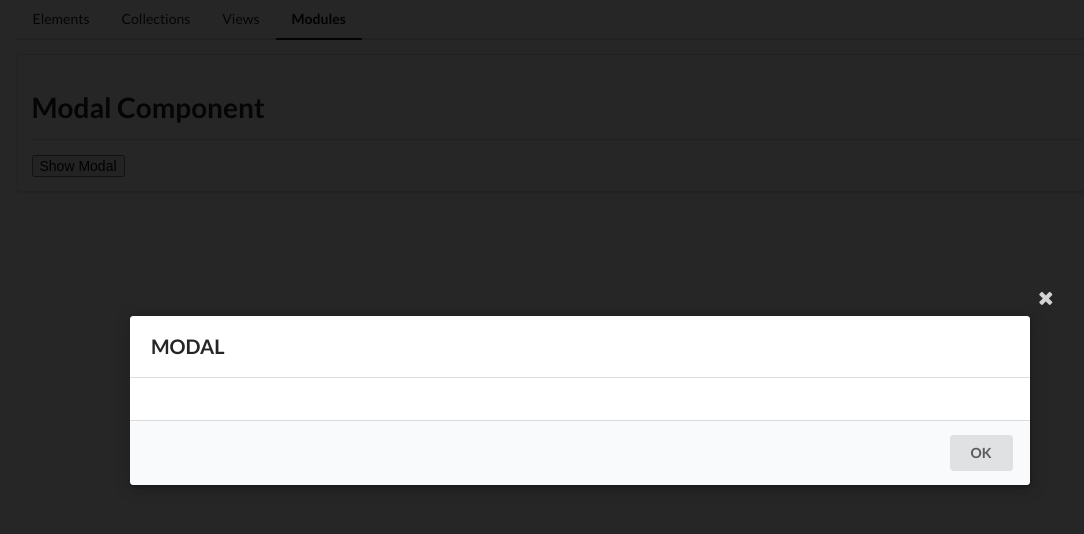
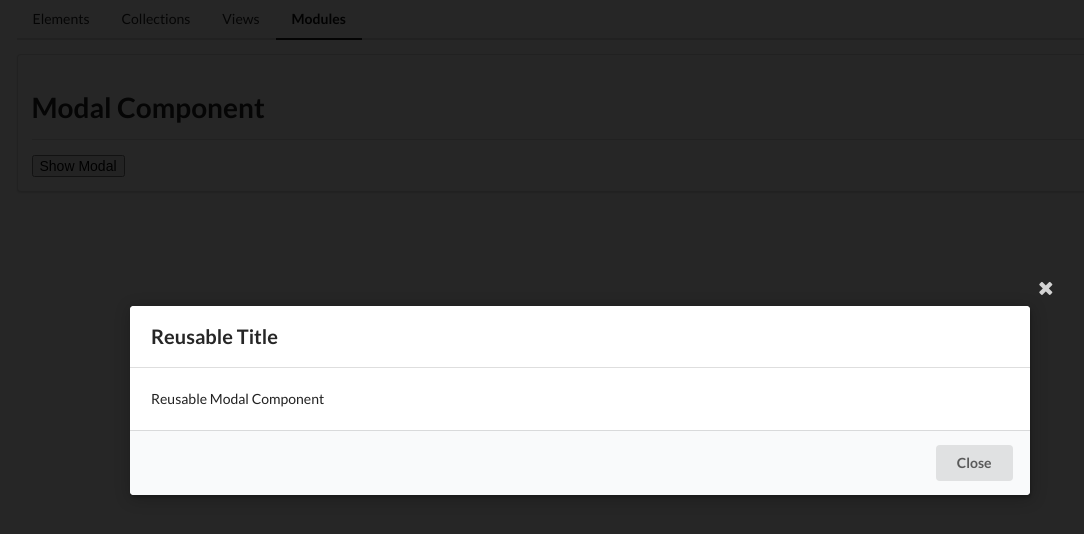
Before and after one commit to Tahmid79/Angular-Components, an Angular app: page /mods in a window 1280 px wide. Both pictures are taken after a click on the button "Show Modal". Shown: the top 534 px of the page, without its empty margins (60-1144 px from the left). Built offline with nearby package versions, Linux system fonts and the light colour scheme.

Commit message:
Reusable Modal

```diff
--- a/src/app/mods/modal/modal.component.css
+++ b/src/app/mods/modal/modal.component.css
@@ -0,0 +1,12 @@
+.actios:empty{
+  display : none ;
+}
+
+.actions-default{
+  display : none  ;
+}
+
+
+.actions-default + .actions-default{
+  display : block  ;
+}
--- a/src/app/mods/modal/modal.component.html
+++ b/src/app/mods/modal/modal.component.html
@@ -1,22 +1,25 @@
 <div  (click)="onCloseClick()" class="ui dimmer visible active">
   <div  (click)="$event.stopPropagation()" class="ui modal visible active">
 
-
+      <i (click)="onCloseClick()"  class="close icon"></i>
 
       <div class="header">
-        MODAL
-
+          <ng-content select="[modalTitle]" ></ng-content>
       </div>
 
-    <i (click)="onCloseClick()"  class="close icon"></i>
 
       <div class="content">
           <ng-content></ng-content>
       </div>
 
-      <div class="actions">
+      <div class="actions actions-default">
         <button  (click)="onCloseClick()"  class="ui button">OK</button>
       </div>
+
+      <div class="actions">
+          <ng-content select="[modalFooter]" ></ng-content>
+      </div>
+
 
   </div>
 
--- a/src/app/mods/mods-home/mods-home.component.html
+++ b/src/app/mods/mods-home/mods-home.component.html
@@ -1,3 +1,16 @@
 <app-divider>Modal Component</app-divider>
 <button (click)="onClick()" >Show Modal</button>
-<app-modal  (close)="onClick()" *ngIf="modalOpen"></app-modal>
+<app-modal  (close)="onClick()" *ngIf="modalOpen">
+
+  <div modalTitle >Reusable Title</div>
+
+  <p>
+  Reusable Modal Component
+  </p>
+
+
+  <ng-container modalFooter >
+    <button class="ui button" (click)="onClick()" >Close</button>
+  </ng-container>
+
+</app-modal>
```
